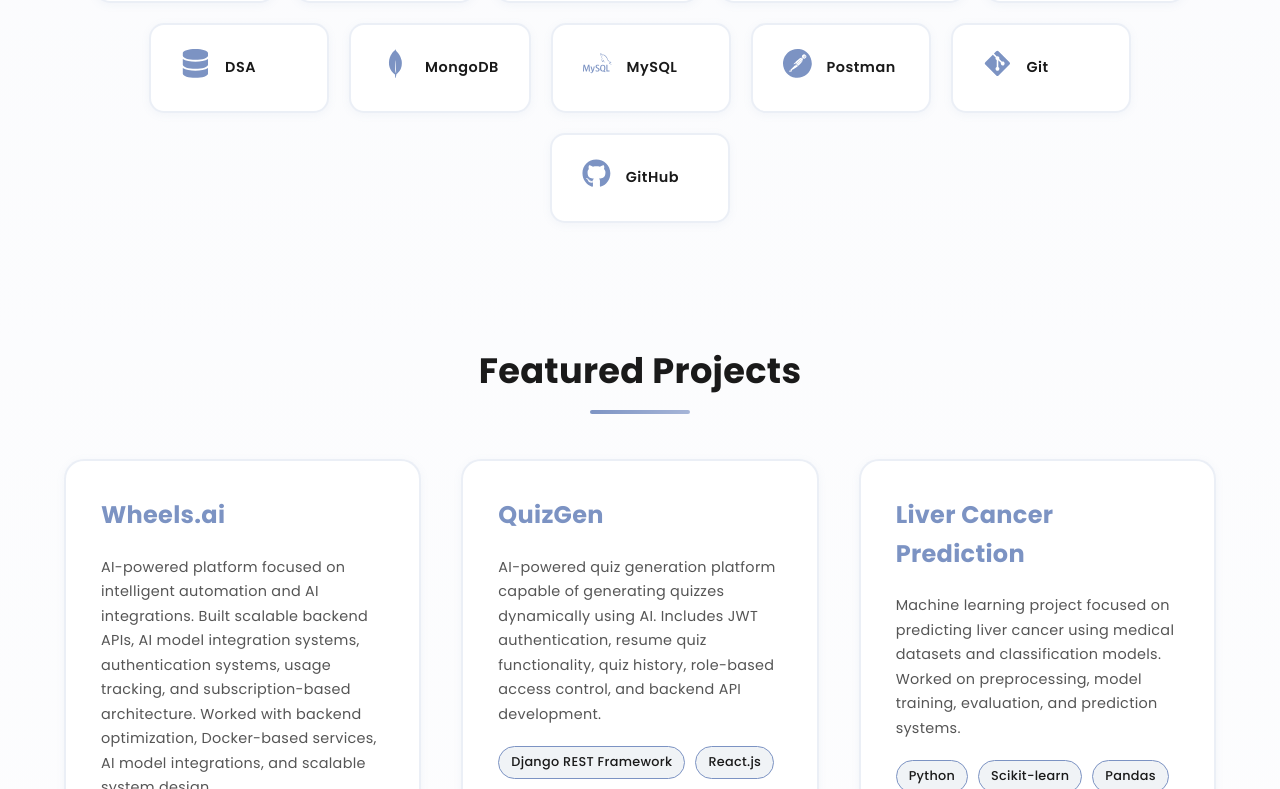
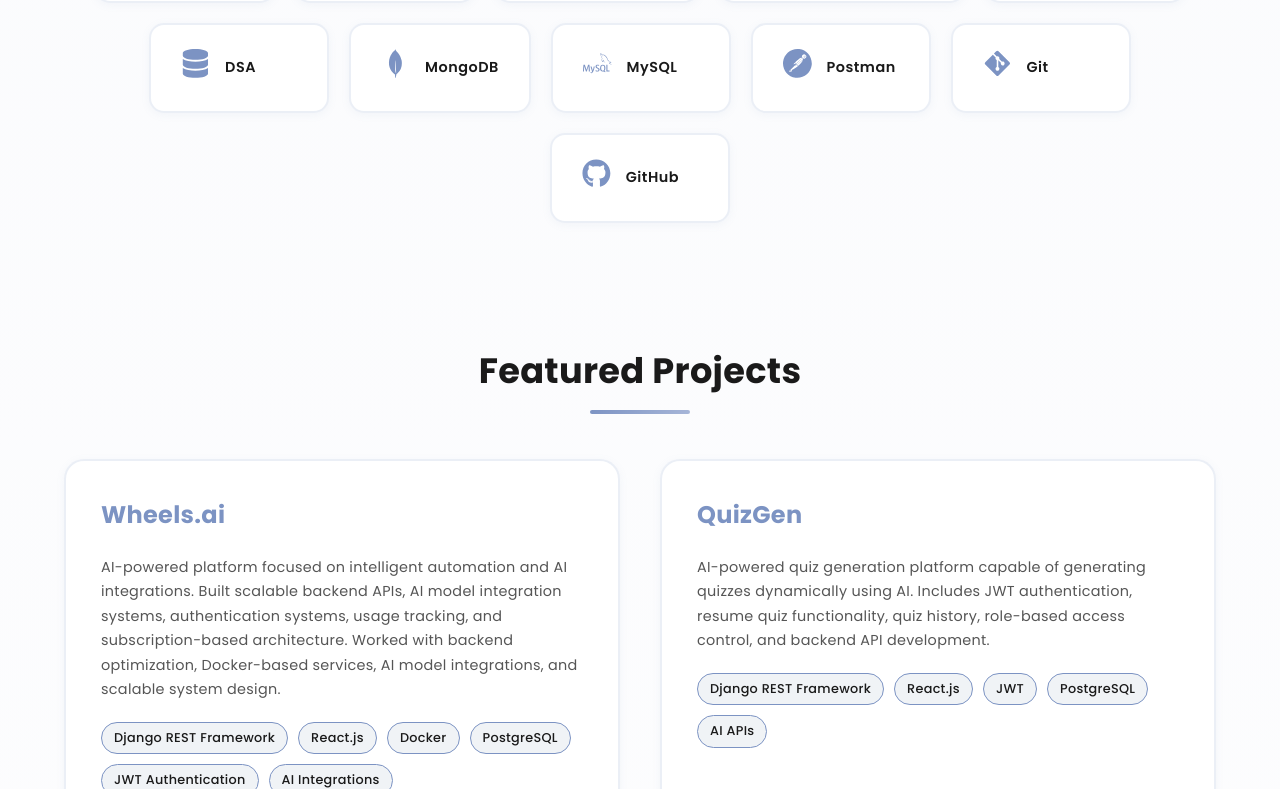
Before and after one commit to nehasree25/Neha-portfolio, a React (Create React App) app: page / in a window 1280 px wide. Shown: the part 2011-2800 px from the top of the page. Built offline with nearby package versions, Linux system fonts and the light colour scheme; the HTML template or start-up script is replaced by a standard one.

Commit message:
update Projects.css grid layout and add new project "MentorCircle" to Projects.js

```diff
--- a/src/components/Projects.css
+++ b/src/components/Projects.css
@@ -10,7 +10,7 @@
 
 .projects-grid {
   display: grid;
-  grid-template-columns: repeat(auto-fit, minmax(350px, 1fr));
+  grid-template-columns: repeat(2, minmax(0, 1fr));
   gap: 40px;
 }
 
--- a/src/components/Projects.js
+++ b/src/components/Projects.js
@@ -12,6 +12,11 @@ const Projects = () => {
       title: "QuizGen",
       description: "AI-powered quiz generation platform capable of generating quizzes dynamically using AI. Includes JWT authentication, resume quiz functionality, quiz history, role-based access control, and backend API development.",
       tech: ["Django REST Framework", "React.js", "JWT", "PostgreSQL", "AI APIs"]
+    },
+    {
+      title: "MentorCircle",
+      description: "MentorCircle is an AI-powered STEM mentorship and peer-learning platform that connects students with mentors and communities based on interests, skills, and goals. It supports secure authentication, mentor matching, community circles, role management, and collaborative discussions.",
+      tech: ["React", "Tailwind CSS", "Django", "Django REST Framework", "SQLite", "JWT Authentication"]
     },
     {
       title: "Liver Cancer Prediction",
```
